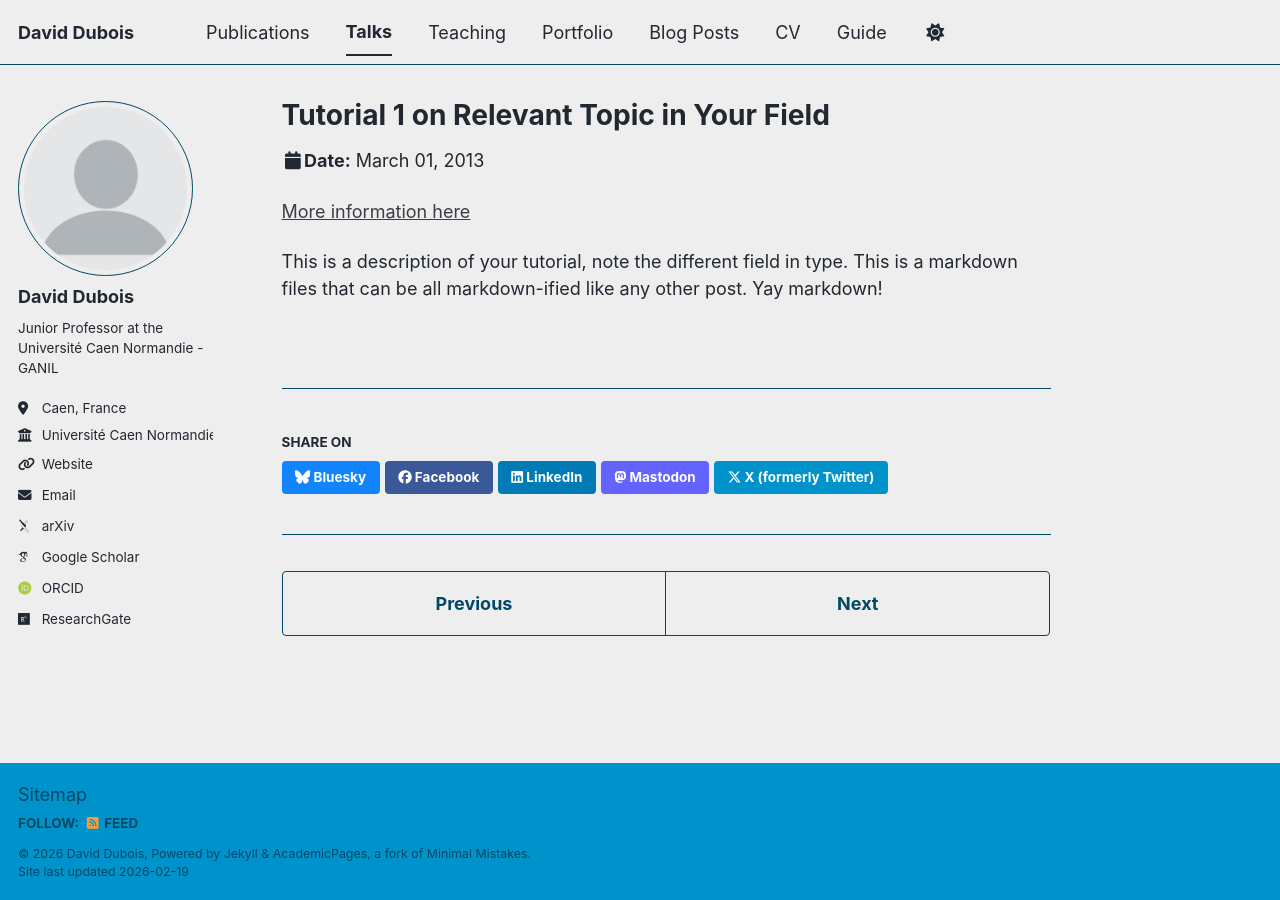
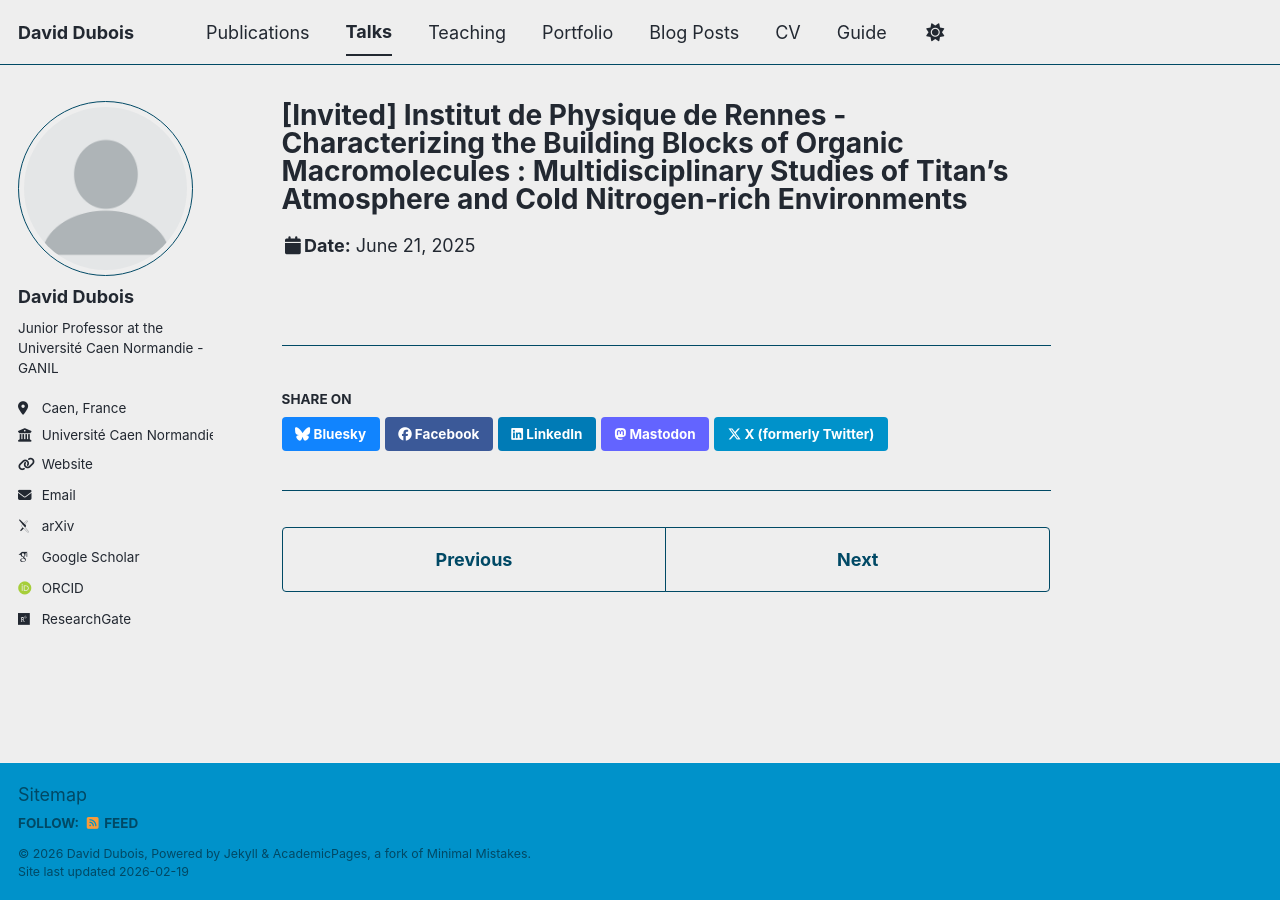
Before and after one commit to daviddubois5/daviddubois, a Jekyll site: the page built from _talks/2013-03-01-tutorial-1.md, in a window 1280 px wide. Built offline with Jekyll 4.4.1, drawn with Linux system fonts in a browser that asks for light colours; some web fonts are replaced; a script bundle is joined from its source files by our own code; library files that are not in the unit come from our copies.

Commit message:
Update 2013-03-01-tutorial-1.md

```diff
--- a/_talks/2013-03-01-tutorial-1.md
+++ b/_talks/2013-03-01-tutorial-1.md
@@ -1,13 +1,9 @@
 ---
-title: "Tutorial 1 on Relevant Topic in Your Field"
+title: "[Invited] Institut de Physique de Rennes - Characterizing the Building Blocks of Organic Macromolecules : Multidisciplinary Studies of Titan’s Atmosphere and Cold Nitrogen-rich Environments"
 collection: talks
 type: "Tutorial"
 permalink: /talks/2013-03-01-tutorial-1
-venue: "UC-Berkeley Institute for Testing Science"
-date: 2013-03-01
-location: "Berkeley, CA, USA"
+venue: "IPR, Université de Rennes"
+date: 2025-06-21
+location: "Rennes, France"
 ---
-
-[More information here](http://exampleurl.com)
-
-This is a description of your tutorial, note the different field in type. This is a markdown files that can be all markdown-ified like any other post. Yay markdown!
```
